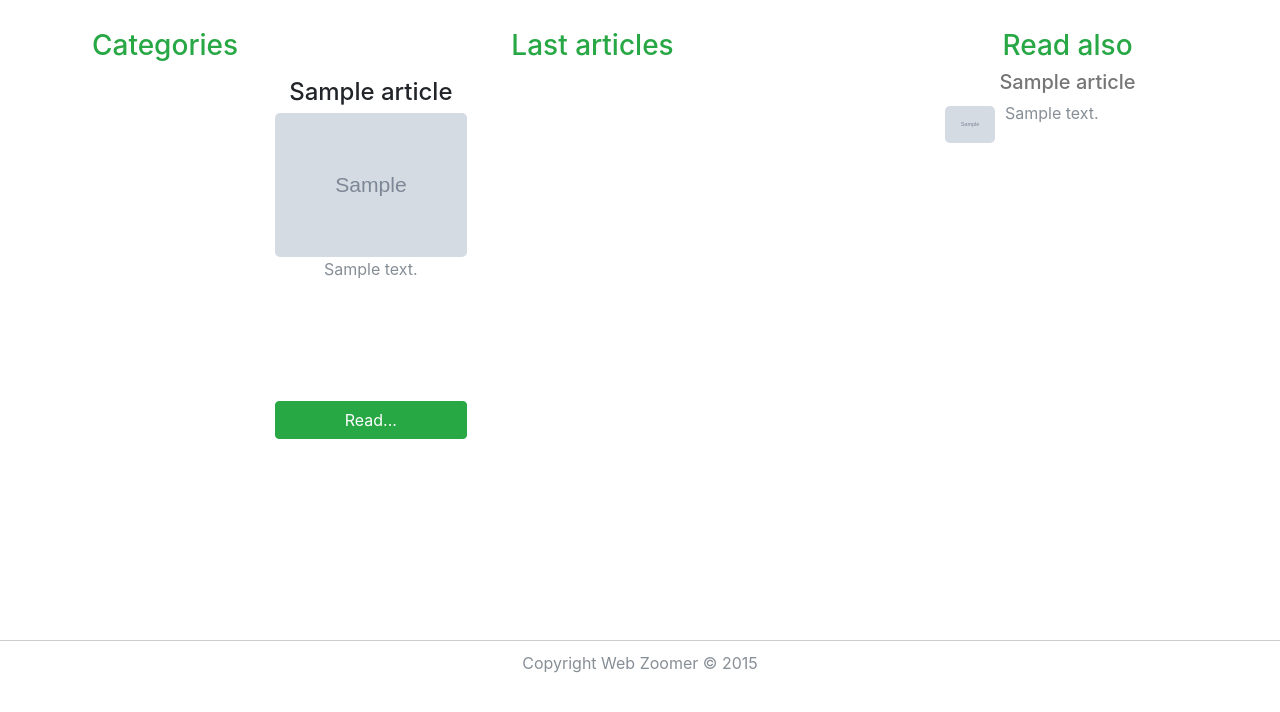
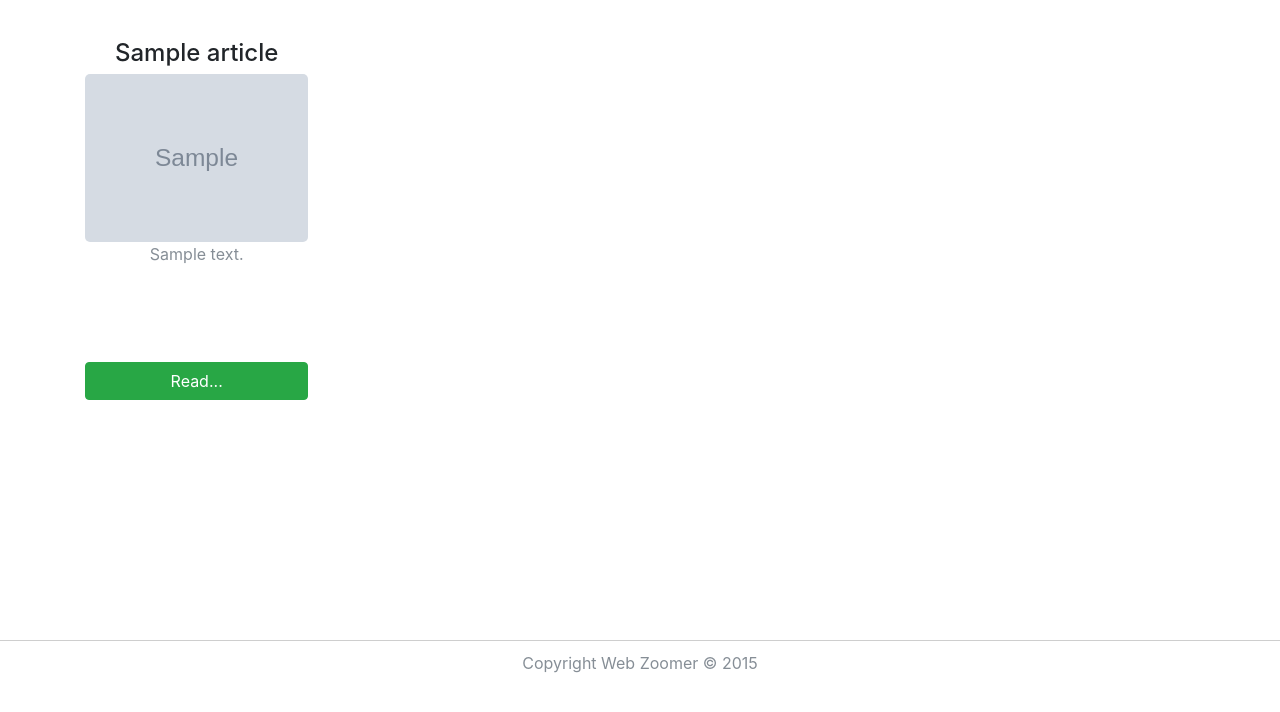
Before and after one commit to DudkinON/web-zoomer, a Django app: page / in a window 1280 px wide. Shown: the part 56-768 px from the top of the page. Run offline with Django 3.2, Linux system fonts and the light colour scheme; tables that the repository leaves empty hold one stand-in row (values such as "Sample post"); grey boxes marked "Sample" are stand-in pictures; parts of the project's set-up code (start-up, migrations or seed data) failed here and were passed over; some libraries are stand-ins or nearby versions.

Commit message:
Redesign of templates

```diff
--- a/main/views.py
+++ b/main/views.py
@@ -18,11 +18,11 @@ def home(request):
     :param request:
     :return class:
     """
-    context = dict()
-    context['articles'] = Article.objects.filter(is_active=True).order_by(
+    args = dict()
+    args['articles'] = Article.objects.filter(is_active=True).order_by(
         "-created")[:3]
 
-    return render(request, 'main/home.html', context)
+    return render(request, 'main/home.html', args)
 
 
 def about(request):
@@ -31,9 +31,9 @@ def about(request):
     :param request:
     :return class:
     """
-    context = dict()
-    context['about'] = Pages.objects.filter(title='About us').first() or None
-    return render(request, 'main/about.html', context)
+    args = dict()
+    args['about'] = Pages.objects.filter(title='About us').first() or None
+    return render(request, 'main/about.html', args)
 
 
 def contacts(request):
--- a/templates/main/home.html
+++ b/templates/main/home.html
@@ -1,10 +1,9 @@
 {% extends "main/main.html" %}
 {% load i18n %}
 {% get_available_languages as languages %}
-{% block title %}{% trans "Highscores - home - Web Zoomer" %}{% endblock %}
+{% block title %}{% trans "The best articles - Web Zoomer" %}{% endblock %}
 
 {% block content %}
-
 {% if messages %}
         <ul class="messages">
             {% for message in messages %}
@@ -24,8 +23,6 @@
         </ul>
     {% endif %}
     {% if articles %}
-        <h1 class="h3 text-center text-success">{% trans "Last articles" %}</h1>
-
         <div class="row">
             {% for article in articles %}
                 <div class="col-xs-12 col-sm-6 col-md-4">
--- a/templates/main/main.html
+++ b/templates/main/main.html
@@ -7,18 +7,17 @@
 {% endblock %}
 
 {% block body %}
+<section>
     <div class="container min-h-600">
         <div class="row">
-        <div class="col-lg-2">
-            {% include "sidebar.html" %}
-        </div>
-        <div class="col-lg-7">
+            <div class="col-lg-8">
                 {% block content %}
                 {% endblock %}
             </div>
-        <div class="col-lg-3">
-            {% include 'banner-box.html' %}
+            <div class="col-lg-4">
+                {% include 'sidebar.html' %}
             </div>
         </div>
     </div>
+</section>
 {% endblock %}
--- a/templates/sidebar.html
+++ b/templates/sidebar.html
@@ -1,12 +1,2 @@
 {% load i18n %}
 {% get_available_languages as languages %}
-<div class="">
-<h1 class="h3 text-success text-center">{% trans "Categories" %}</h1>
-    {% if categories %}
-        <ul class="list-unstyled m-l-20">
-            {% for item in categories %}
-                <li><a href="{% url 'category' item.id %}"><i class="fa fa-ellipsis-h" aria-hidden="true"></i> {{ item.title }}</a></li>
-            {% endfor %}
-        </ul>
-    {% endif %}
-</div>
```
Also changed, not shown: templates/blog/main.html (+2 -5 lines), locale/ru/LC_MESSAGES/django.po, 1 other file. Lines whose indentation alone changed are shown as unchanged.
